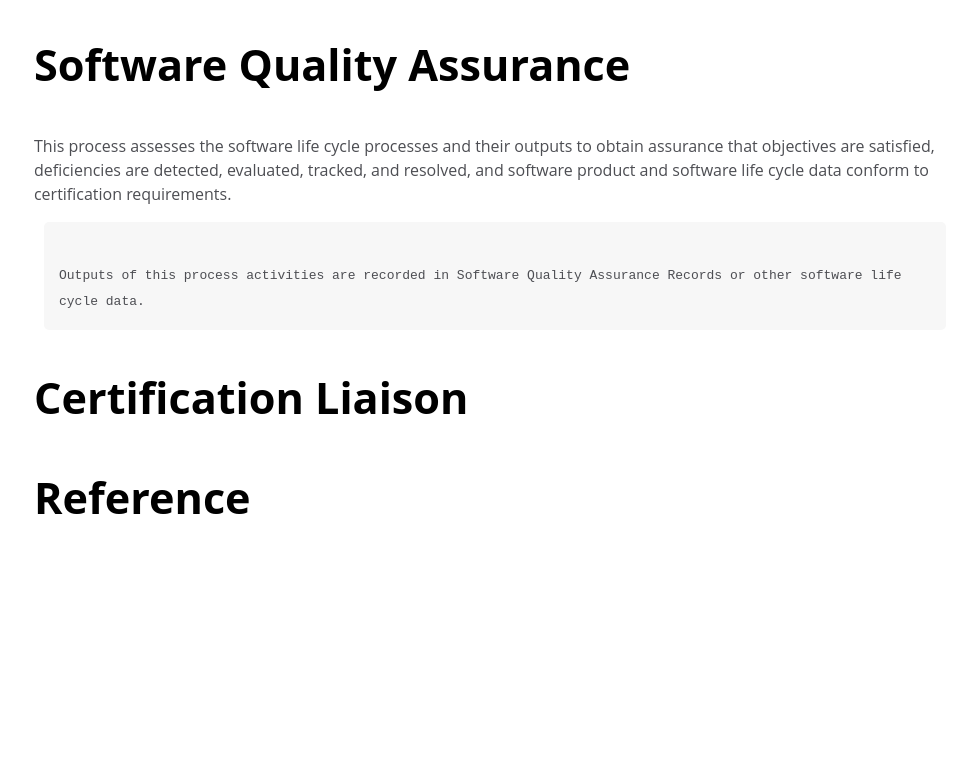
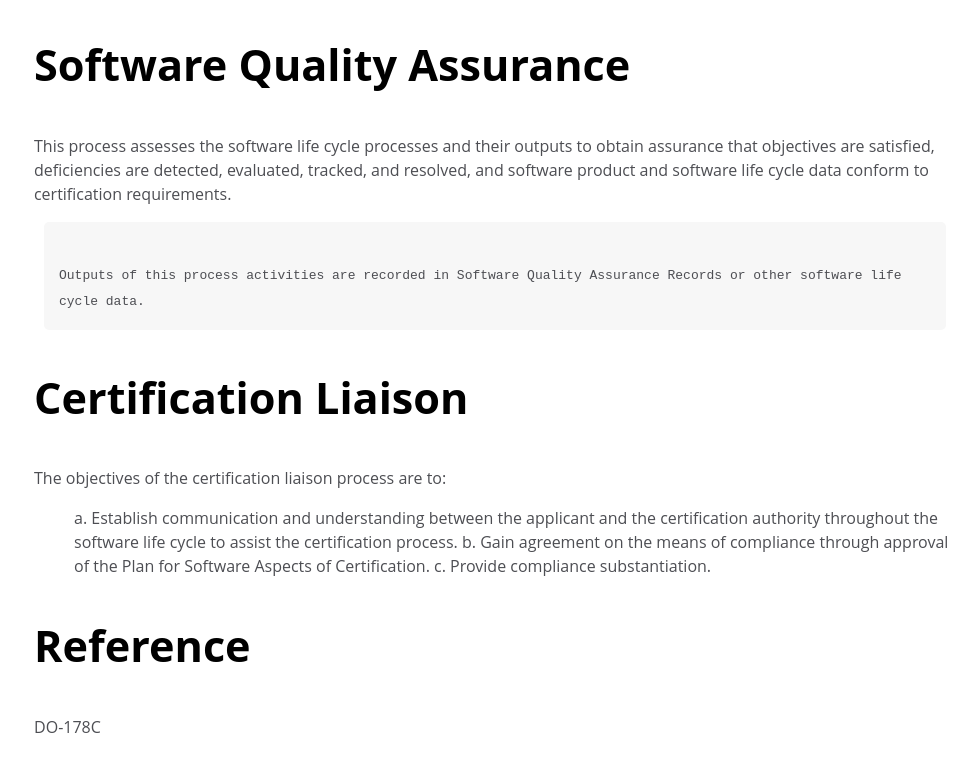
Before and after one commit to oluwaseunolusanya/airborne-software-lifecycle, a plain HTML site: page index.html in a window 1280 px wide. Shown: the part 1836-2607 px from the top of the page, without its empty margins (304-1280 px from the left). Before the commit the page ends 2423 px from the top, so only its background shows below. Drawn offline with Linux system fonts and the light colour scheme.

Commit message:
Drafted the certification liaison and reference section.

```diff
--- a/index.html
+++ b/index.html
@@ -101,13 +101,22 @@ discuss the software verification process activities which are typically a combi
               <header>
                 <h1>Certification Liaison</h1>
               </header>
-              <p></p>
+              <p>
+                The objectives of the certification liaison process are to:
+                <ol>
+                  a. Establish communication and understanding between the applicant and the
+                  certification authority throughout the software life cycle to assist the certification
+                  process.
+                  b. Gain agreement on the means of compliance through approval of the Plan for
+                  Software Aspects of Certification.
+                  c. Provide compliance substantiation.
+              </p>
             </section>
             <section id="reference" class="main-section">
               <header>
                 <h1>Reference</h1>
               </header>
-              <p></p>
+              <p>DO-178C</p>
             </section>
           </main>
     </body>
```
